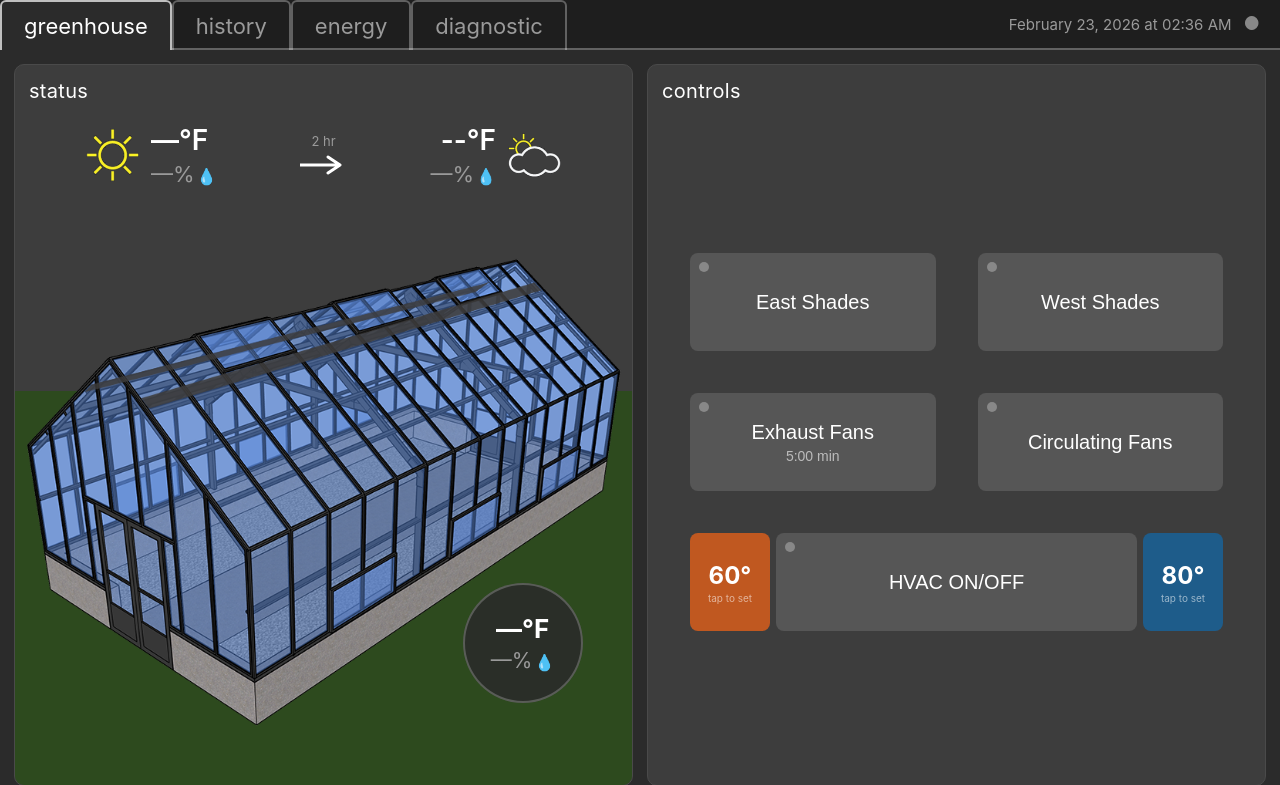
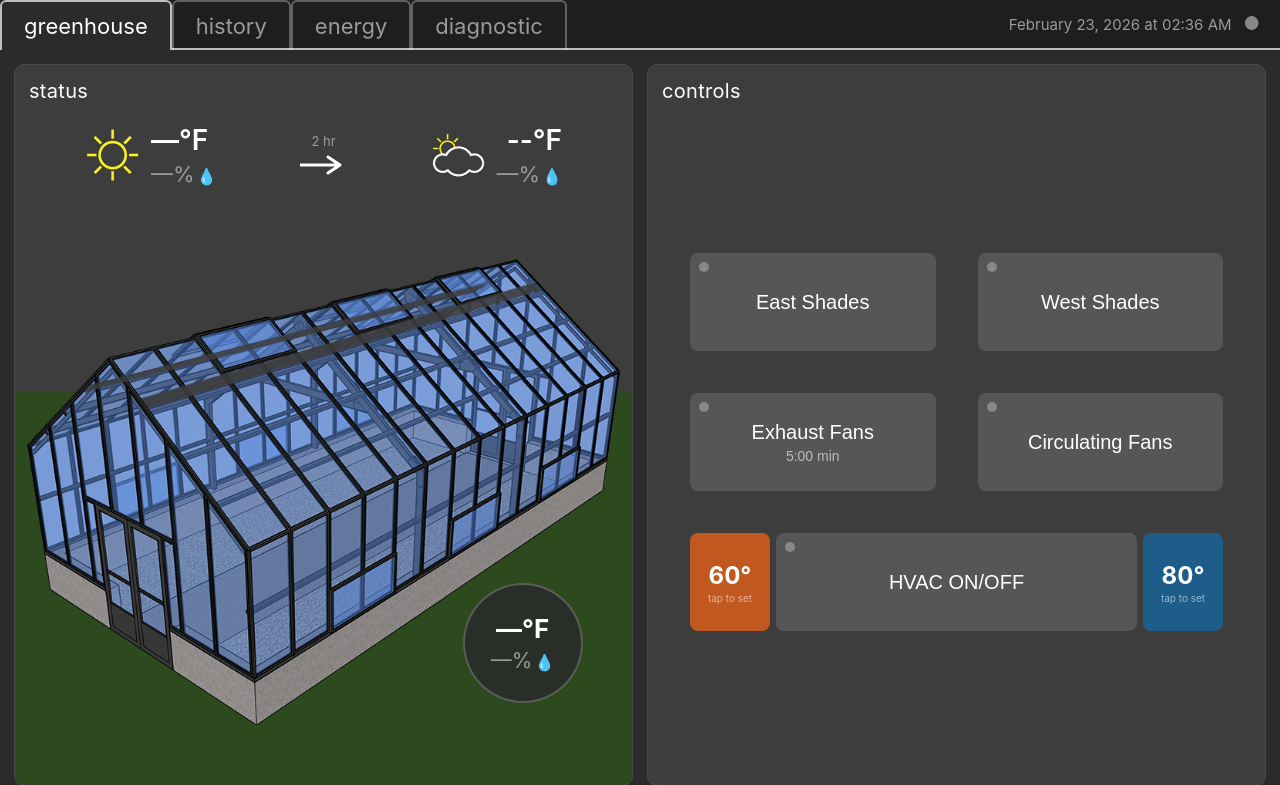
Before and after one commit to ArnoHarris/greenhouse-controller, a Flask app: page / in a window 1280 px wide. Shown: the top 785 px of the page. Run offline with Flask 3, Linux system fonts and the light colour scheme; data comes from the database, SQL or seed files in the repository; data that the repository does not hold is empty.

Commit message:
Fix nav bar border color to match active tab; fix forecast cell icon order
Co-Authored-By: Claude Sonnet 4.6 <noreply@anthropic.com>

```diff
--- a/web/static/style.css
+++ b/web/static/style.css
@@ -47,7 +47,7 @@ body {
   flex-shrink: 0;
   position: relative;
   z-index: 10;
-  border-bottom: 2px solid rgba(255,255,255,0.3);
+  border-bottom: 2px solid rgba(255,255,255,0.7);
 }
 
 .nav-left { display: flex; align-items: stretch; }
@@ -152,7 +152,6 @@ body {
   padding: 0 56px;
 }
 .weather-cell { display: flex; align-items: center; gap: 10px; }
-.weather-cell.right { flex-direction: row-reverse; }
 .weather-icon { width: 56px; height: 56px; }
 .weather-vals { display: flex; flex-direction: column; gap: 4px; }
 .weather-cell.right .weather-vals { align-items: flex-end; }
```
